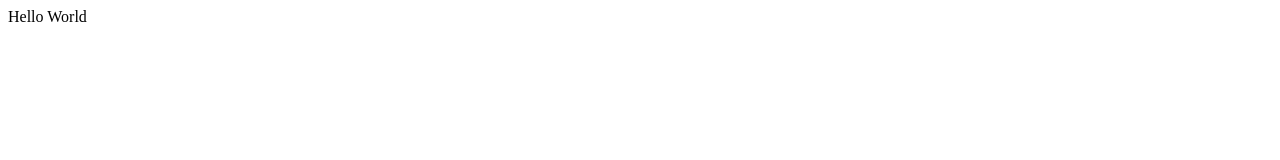
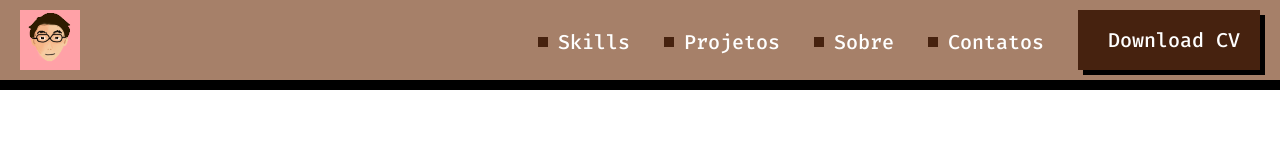
Before and after one commit to Thassio666y/Thassio666y.github.io, a plain HTML site: page index.html in a window 1280 px wide. Drawn offline with Linux system fonts and the light colour scheme.

Commit message:
Adciona o projeto

```diff
--- /dev/null
+++ b/css/index.css
@@ -0,0 +1,47 @@
+header {
+    display: flex;
+    justify-content: space-between;
+    background-color: #a68069;
+    padding: 10px 20px;
+    border-bottom: 10px solid #000;
+}
+
+nav {
+    text-align: right;
+}
+
+a {
+    display: inline-flex;
+    align-items: center;
+    color: #FFF;
+    font-family: fira code;
+    font-size: 20px;
+    font-weight: 500;
+    text-decoration: none;
+    margin-right: 30px;
+}
+
+a::before {
+    content: "";
+    background-color: #46220f;
+    width: 10px;
+    height: 10px;
+    margin-right: 10px;
+}
+
+#button {
+    display: inline-block;
+    background-color: #46220f;
+    padding-left: 20px;
+    padding-right: 20px;
+    height: 60px;
+    line-height: 60px;
+    box-shadow: 5px 5px 0px #000;
+    margin: 0px;
+    transition: 150ms cubic-bezier(0, 0, 0.73, 2.49);
+}
+
+#button:hover {
+    background-color: #1e0f06;
+    transform: scale(1.07);
+}
--- /dev/null
+++ b/css/reset.css
@@ -0,0 +1,3 @@
+body {
+    margin: 0;
+}
--- a/index.html
+++ b/index.html
@@ -1 +1,34 @@
-<p>Hello World</p>
+<!DOCTYPE html>
+<html lang="PT-BR">
+
+<head>
+    <meta charset="UTF-8">
+    <meta name="viewport" content="width=device-width, initial-scale=1.0">
+    <title>Portifólio</title>
+
+    <link rel="preconnect" href="https://fonts.googleapis.com">
+    <link rel="preconnect" href="https://fonts.gstatic.com" crossorigin>
+    <link href="https://fonts.googleapis.com/css2?family=Fira+Code:wght@300;500&display=swap" rel="stylesheet">
+
+    <link rel="stylesheet" href="css/reset.css">
+    <link rel="stylesheet" href="css/index.css">
+
+</head>
+
+<body>
+    <header>
+        <img src="assets/img/logo.png" alt="avatar" height="60" width="60">
+
+        <nav>
+            <a href="" lang="en"> Skills</a>
+            <a href=""> Projetos</a>
+            <a href=""> Sobre</a>
+            <a href=""> Contatos</a>
+            <a id="button" href="" lang="en">Download CV</a>
+        </nav>
+    </header>
+
+</body>
+
+
+</html>
```
Also changed, not shown: assets/img/logo.png (added).
